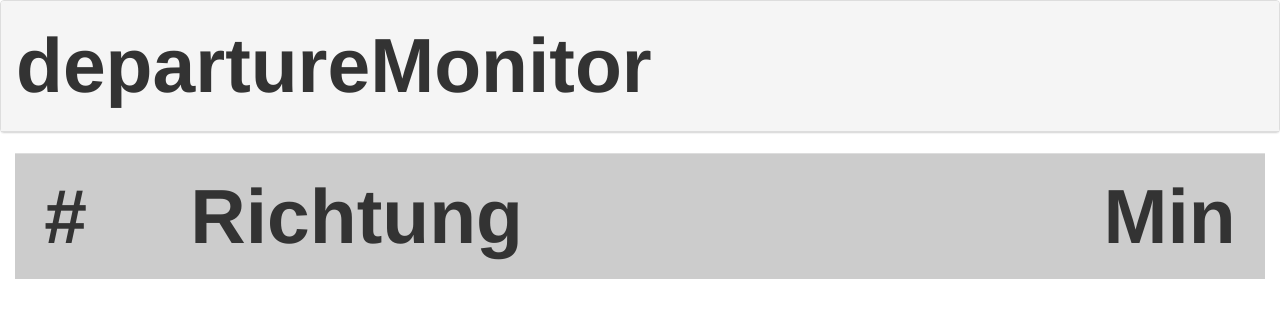
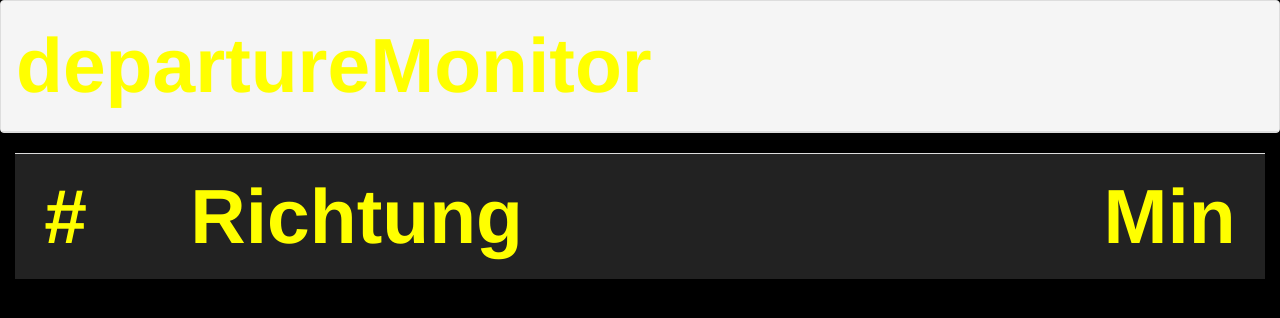
Before and after one commit to ech0-de/departure-monitor, a plain HTML site: page index.html in a window 1280 px wide. Drawn offline with Linux system fonts and the light colour scheme.

Commit message:
increased contrast of display (yellow on black)

```diff
--- a/css/departureMonitor.css
+++ b/css/departureMonitor.css
@@ -1,6 +1,8 @@
 /* Hide overflowing content because we only want to show the first results */
 body {
 	overflow: hidden;
+	/* improve contrast (see http://www.writer2001.com/colwebcontrast.htm) */
+	background-color: black;
 }
 
 /* Make font-size responsive
@@ -9,6 +11,8 @@ body {
 * {
 	font-size: 30px;
 	font-size: 4vw;
+	/* improve contrast (see http://www.writer2001.com/colwebcontrast.htm) */
+	color: yellow;
 }
 @media (min-width: 768px) {
 	* {
@@ -20,5 +24,5 @@ body {
 /* The odd table rows need a bit more contrast, than bootstrap usual has */
 .table-striped > tbody > tr:nth-child(2n+1) > td,
 .table-striped > tbody > tr:nth-child(2n+1) > th {
-	background-color: #ccc;
+	background-color: #222;
 }
```
